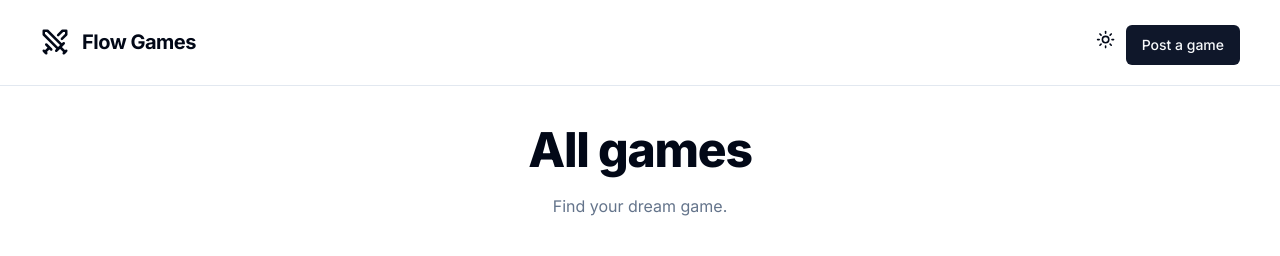
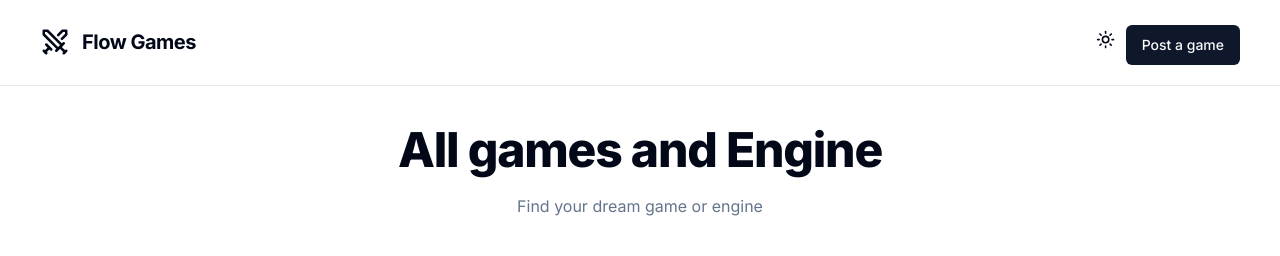
Before and after one commit to TadevosyannGarik/NextJs-Job-Board, a Next.js app: page / in a window 1280 px wide. Shown: the top 256 px of the page. Built offline with nearby package versions, Linux system fonts and the light colour scheme; no server answers; the database is empty.

Commit message:
some updates

```diff
--- a/src/app/job-submitted/page.tsx
+++ b/src/app/job-submitted/page.tsx
@@ -3,8 +3,8 @@ import H1 from "@/components/ui/h1";
 export default function Page() {
   return (
     <main className="m-auto my-10 max-w-5xl space-y-5 px-3 text-center">
-      <H1>Job submitted</H1>
-      <p>Your job posting has been submitted and is pending approval.</p>
+      <H1>Game submitted</H1>
+      <p>Your game posting has been submitted and is pending approval.</p>
     </main>
   );
 }
--- a/src/app/page.tsx
+++ b/src/app/page.tsx
@@ -23,7 +23,7 @@ function getTitle({ q, type, location, remote }: JobFilterValues) {
       ? `${type} games`
       : remote
         ? "Free games"
-        : "All games";
+        : "All games and Engine";
 
   const titleSuffix = location ? ` in ${location}` : "";
 
@@ -59,7 +59,7 @@ export default async function Home({
       <main className="m-auto my-10 space-y-10 px-3">
         <div className="space-y-5 text-center">
           <H1>{getTitle(filterValues)}</H1>
-          <p className="text-muted-foreground">Find your dream game.</p>
+          <p className="text-muted-foreground">Find your dream game or engine</p>
         </div>
         <section className="flex flex-col gap-4 md:flex-row">
           <JobFilterSidebar defaultValues={filterValues} />
--- a/src/components/job-list-item.tsx
+++ b/src/components/job-list-item.tsx
@@ -48,10 +48,6 @@ export default function JobListItem({
             <Globe2 size={16} className="shrink-0" />
             {location || "Worldwide"}
           </p>
-          <p className="flex items-center gap-1.5">
-            <Banknote size={16} className="shrink-0" />
-            {formatMoney(salary)}
-          </p>
           <p className="flex items-center gap-1.5 sm:hidden">
             <Clock size={16} className="shrink-0" />
             {relativeDate(createdAt)}
--- a/src/components/navbar.tsx
+++ b/src/components/navbar.tsx
@@ -3,6 +3,7 @@ import { Button } from "@/components/ui/button";
 import { Swords } from 'lucide-react';
 import Link from "next/link";
 import ThemeToggleButton from "./ThemeToggleButton";
+
 
 export default function Navbar() {
   	return (
--- a/src/lib/job-types.ts
+++ b/src/lib/job-types.ts
@@ -7,7 +7,11 @@ export const jobTypes = [
     "MMO",
     "Indie Games",
     "Racing",
-    "Fighting"
+    "Fighting",
+    "PC",
+    "Phone",
+    "Imac",
+    "All Platforms"
 ];
 
 export const locationTypes = [
```
Lines whose indentation alone changed are shown as unchanged.
